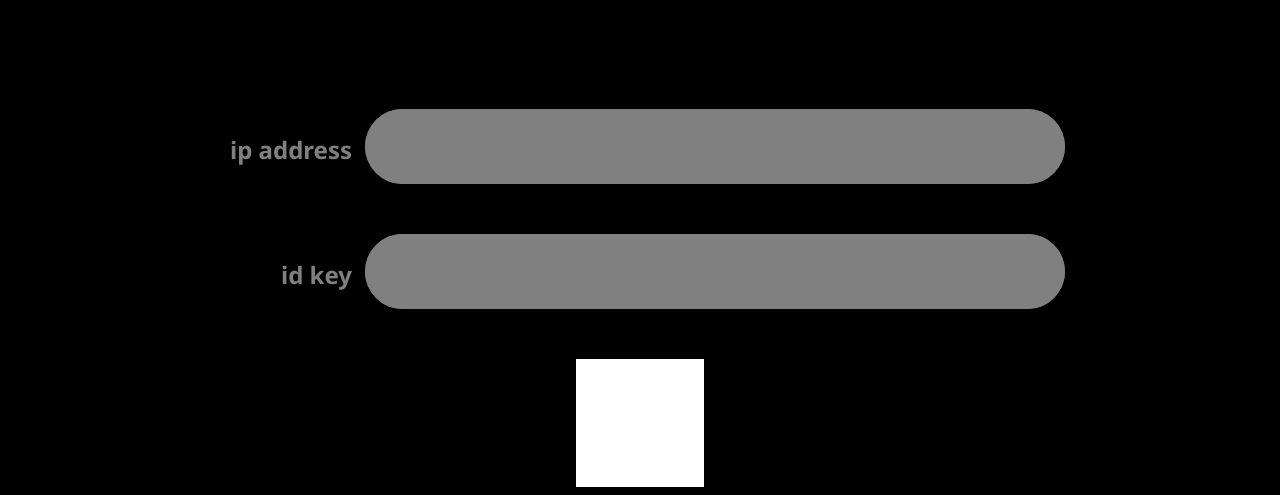
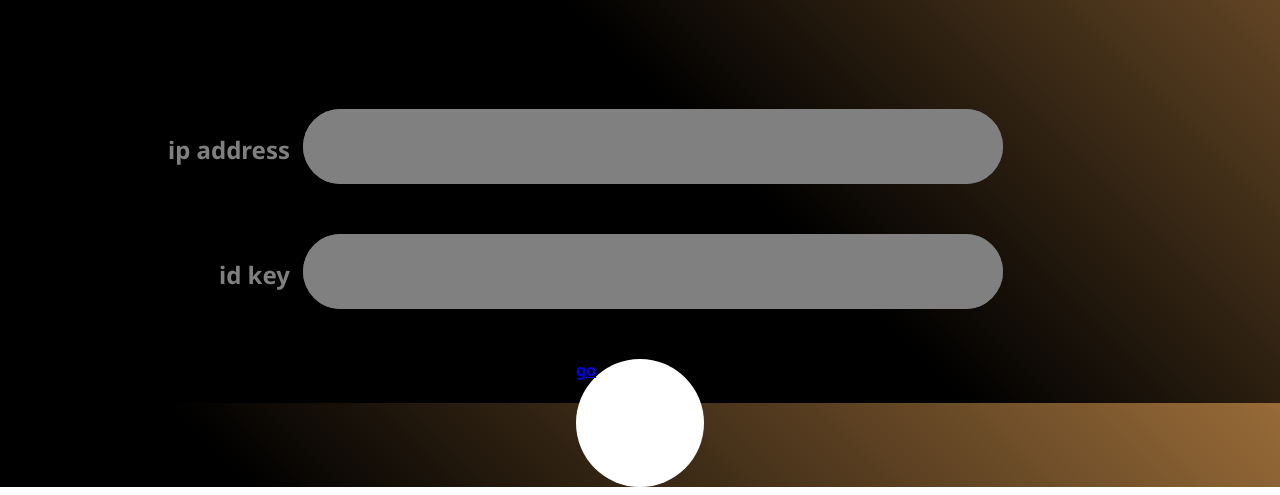
Before and after one commit to TyrellHaywood/Philips-Hue-API, a plain HTML site: page index.html in a window 1280 px wide. Shown: the part 397-892 px from the top of the page. Drawn offline with Linux system fonts and the light colour scheme.

Commit message:
Add files via upload
files renamed, first page design finished (for now)

```diff
--- /dev/null
+++ b/index-styles.css
@@ -0,0 +1,83 @@
+* {
+    box-sizing: border-box;
+    font-family: 'Noto Sans', sans-serif;
+}
+
+body {
+    background-image: linear-gradient(45deg, #000 46.35%, #986B38 100%);
+    height: 100%;
+    margin: 0;
+    background-repeat: no-repeat;
+    background-attachment: fixed;
+}
+
+/*-------------------header styles----------------------------*/
+
+.header-text {
+    text-align: center;
+    color: white;
+    font-size: 96px;
+    margin-top: 250px;
+
+}
+
+/*-----------------main body styles-----------------------------------*/
+
+#ip-address-container {
+    height: 75px;
+    width: 1000px;
+    border-radius: 50px;
+    margin-left: auto;
+    margin-right: auto;
+    margin-top: 125px;
+}
+
+#id-key-container {
+    height: 75px;
+    width: 1000px;
+    border-radius: 50px;
+    margin-left: auto;
+    margin-right: auto;
+    margin-top: 50px;
+}
+
+.flex-container {
+    display: flex;
+}
+
+.title-text {
+    width: 150px;
+    height: 75px;
+    border-radius: 50px;
+    text-align: right;
+    font-size: 24px;
+    color: grey;
+    margin-right: 13px;
+}
+
+.textarea {
+    width: 700px;
+    height: 75px;
+    background-color: grey;
+    border-radius: 50px;
+}
+
+.textarea input {
+    width: 700px;
+    height: 75px;
+    background-color: grey;
+    border-style: none;
+    border-radius: 50px;
+    font-size: 24px;
+    padding-left: 25px;
+}
+
+#submit {
+    width: 128px;
+    height: 128px;
+    background-color: white;
+    margin-left: auto;
+    margin-right: auto;
+    margin-top: 50px;
+    border-radius: 50%;
+}
--- a/index.html
+++ b/index.html
@@ -9,7 +9,7 @@
     <title>tester</title>
 
 
-    <link rel="stylesheet" href="styles.css">
+    <link rel="stylesheet" href="index-styles.css">
     <link href="https://fonts.googleapis.com/css2?family=Noto+Sans:wght@700&display=swap" rel="stylesheet">
 
 </head>
@@ -40,7 +40,7 @@
         </div>
 
         <div id="submit">
-            <a href=""></a>
+            <a href=rooms.html>go</a>
         </div>
 
     </main>
```
